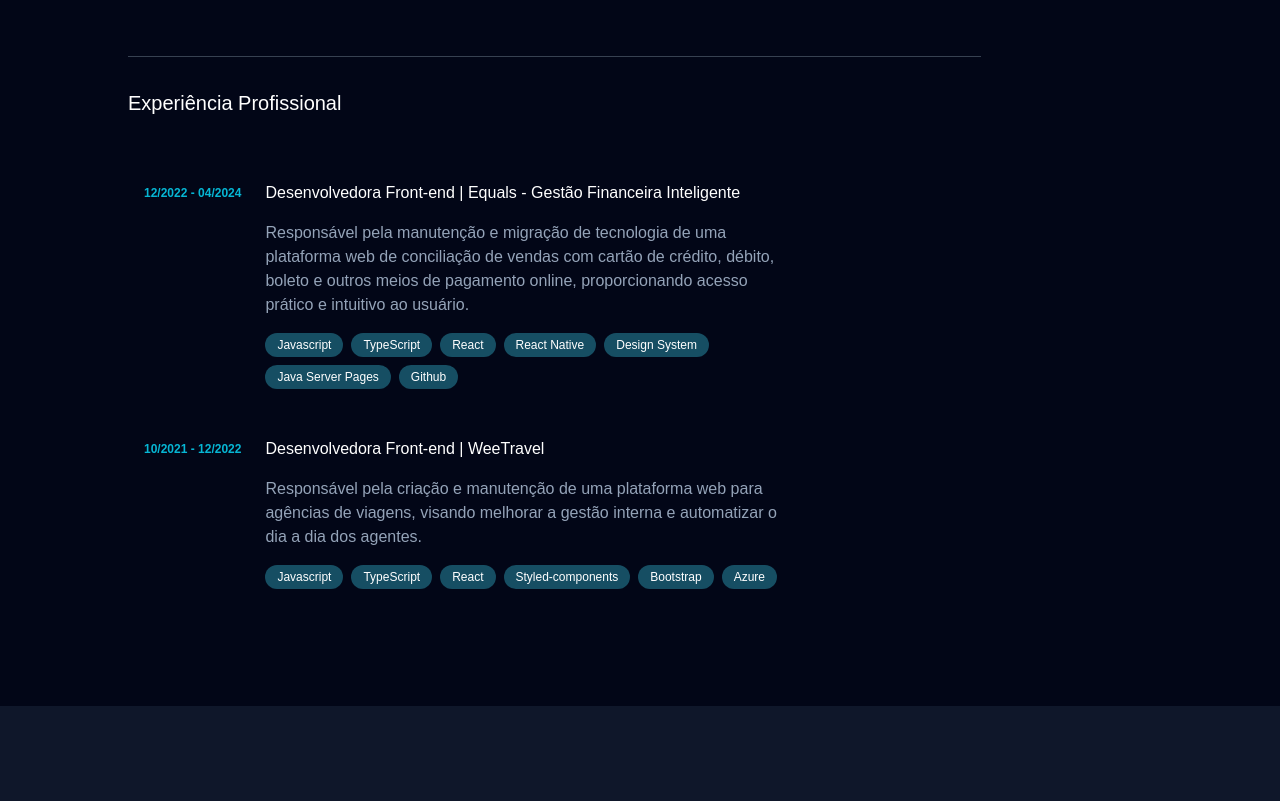
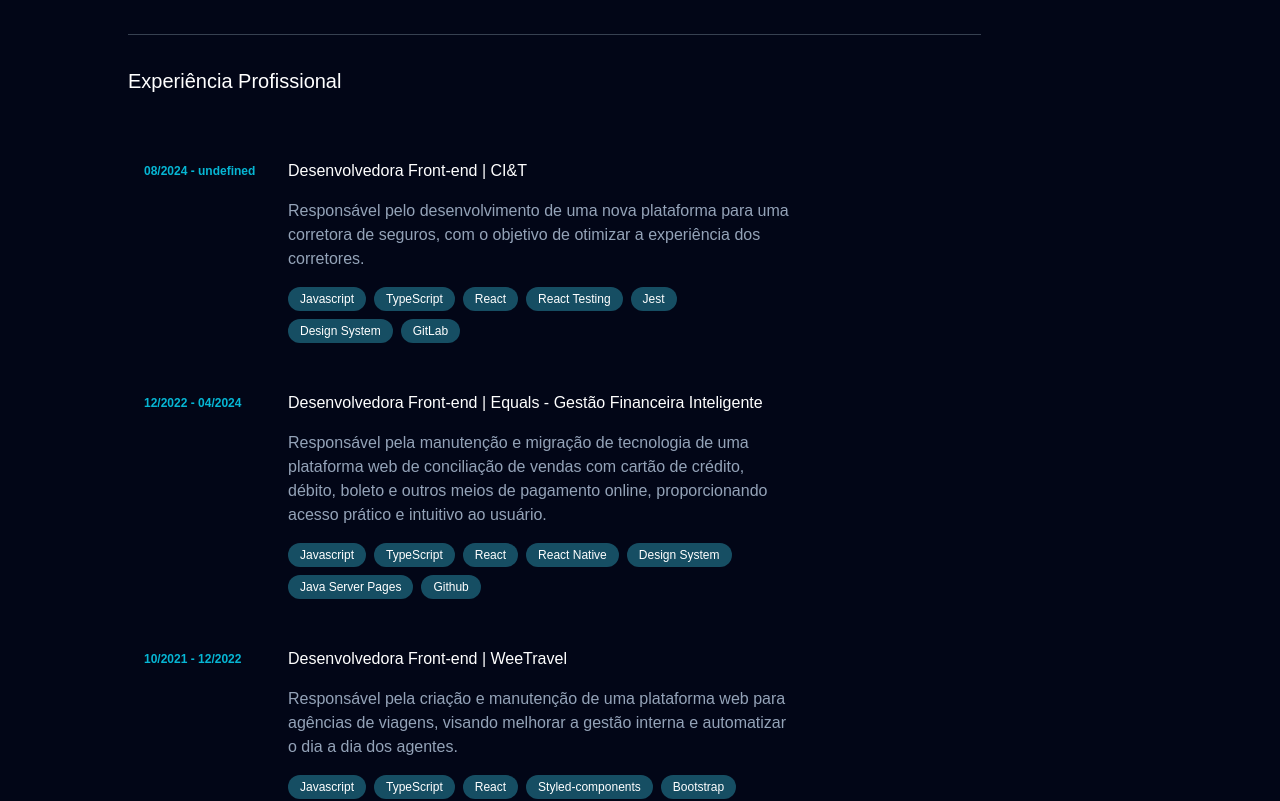
Before and after one commit to karinebrito/karinebrito.github.io, a React (Vite) app: page / in a window 1280 px wide. Shown: the part 1920-2721 px from the top of the page. Built offline with nearby package versions, Linux system fonts and the light colour scheme.

Commit message:
correcting code

```diff
--- a/src/components/Experience.tsx
+++ b/src/components/Experience.tsx
@@ -1,8 +1,25 @@
-import { useTranslation } from 'react-i18next';
-import { useInView } from 'react-intersection-observer';
-import { useEffect, useState } from 'react';
+import { useTranslation } from 'react-i18next'
+import { useInView } from 'react-intersection-observer'
+import { useEffect, useState } from 'react'
+import { t } from 'i18next'
 
 const experiences = [
+  {
+    company: 'CI&T',
+    url: 'https://ciandt.com/',
+    period: `08/2024 - ${t('experience.period_present')}`,
+    titleKey: 'experience.developer_ci&t',
+    descriptionKey: 'experience.description_ci&t',
+    technologies: [
+      'Javascript',
+      'TypeScript',
+      'React',
+      'React Testing',
+      'Jest',
+      'Design System',
+      'GitLab',
+    ],
+  },
   {
     company: 'Equals',
     url: 'https://equals.com.br/',
@@ -55,14 +72,15 @@
     >
       <div className="border-b border-gray-700 w-5/6 mt-10 xs:mt-12 mb-8"></div>
       <h1 className="text-4xl xs:text-xl text-white">{t('experience.experience')}</h1>
-      <ol className="mt-8 grid lg:w-2/3 md:1/2">
+      <ol className="mt-8 grid lg:w-2/3 md:w-1/2">
         {experiences.map(({ company, url, period, titleKey, descriptionKey, technologies }) => (
           <a key={company} href={url} target="_blank" rel="noopener noreferrer">
             <li className="mt-4 rounded-md hover:bg-gray-900 transition-colors w-full p-4 flex flex-col md:flex-row">
-              <div className="flex-none md:pr-6">
+              <div className="flex-none w-36 md:pr-6">
                 <header className="mt-1 xs:mb-4 text-xs font-semibold text-cyan-500">{period}</header>
               </div>
-              <div className="flex-grow grid grid-rows-1">
+
+              <div className="flex-grow min-w-0">
                 <h3 className="text-white">{t(titleKey)}</h3>
                 <p className="mt-4 text-slate-400">{t(descriptionKey)}</p>
                 <ul className="mt-2 flex flex-wrap" aria-label="Technologies used">
--- a/src/locales/en/translation.json
+++ b/src/locales/en/translation.json
@@ -12,7 +12,7 @@
         "description_resume": "I develop high quality interactive interfaces",
         "description_complete": "Hi, I'm Karine, a Front-end Developer and a degree in Systems Analysis and Development. My main goal is to create intuitive and accessible user-centered interfaces. My interest in software development began in 2020, when I decided to understand the workings behind websites. Because of this, I discovered that I can make other people's experience better.",
         "about": "About me",
-        "ci&t_1": " Currently, I am working at  ",
+        "ci&t_1": " Currently, I am working at ",
         "ci&t_2": "CI&T",
         "ci&t_3": ", global digital transformation company, where I continue to enhance my front-end development skills using technologies such as React, TypeScript, Jest, and Design System and I have the opportunity to collaborate on challenging and innovative projects, working in a multidisciplinary team and applying agile methodologies to deliver high-quality solutions that meet both user and business needs.",
         "equals_1": " Slater, I joined the team at",
```
